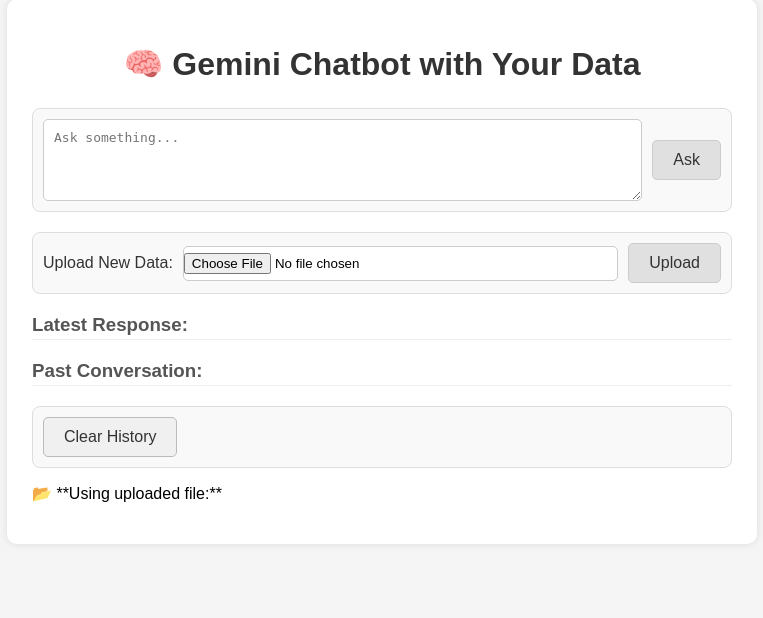
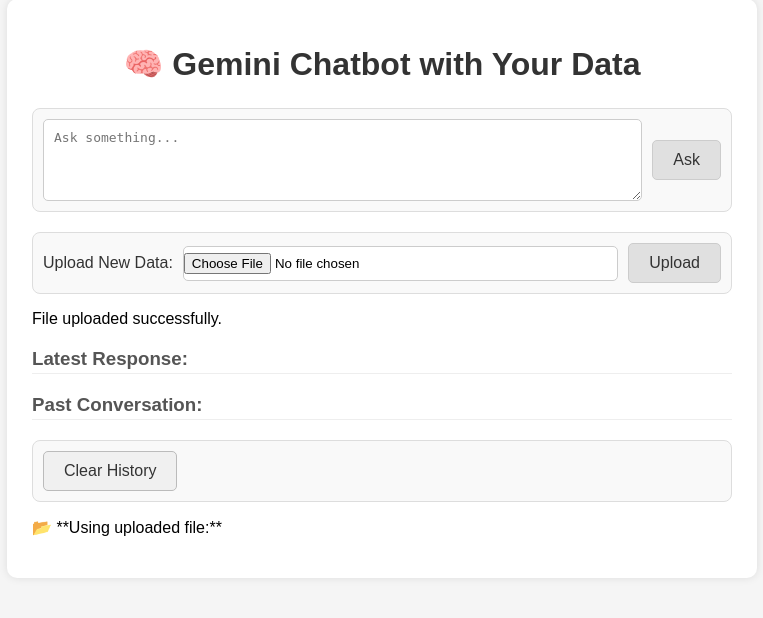
Before and after one commit to mithildabhi/RAG-Chatbot-LLM-and-Flask, a Flask app: template templates/index.html in a window 1280 px wide. Shown: the part 31-649 px from the top of the page, without its empty margins (258-1021 px from the left). Run offline with Flask 3, Linux system fonts and the light colour scheme; the template is opened without the code that fills it, so the values that code supplies are empty; the visitor is signed in with stand-in values (Sample User, id 1).

Commit message:
button and ui

```diff
--- a/templates/index.html
+++ b/templates/index.html
@@ -13,11 +13,15 @@
             <button type="submit">Ask</button>
         </form>
 
-        <form method="POST" action="/" enctype="multipart/form-data">
+        <form method="POST" action="/upload_file" enctype="multipart/form-data">
             <label for="file">Upload New Data:</label>
             <input type="file" name="file" required>
-            <input type="submit" value="Upload" onclick="if(document.getElementsByName('file')[0].files.length > 0){ alert('File uploaded and processed!'); window.location.href='/'; }">
+            <input type="submit" value="Upload">
         </form>
+        {% if session.uploaded_file_path %}
+            <p>File uploaded successfully.</p>
+        {% endif %}
+
 
         <div class="response">
             <h3>Latest Response:</h3>
```
